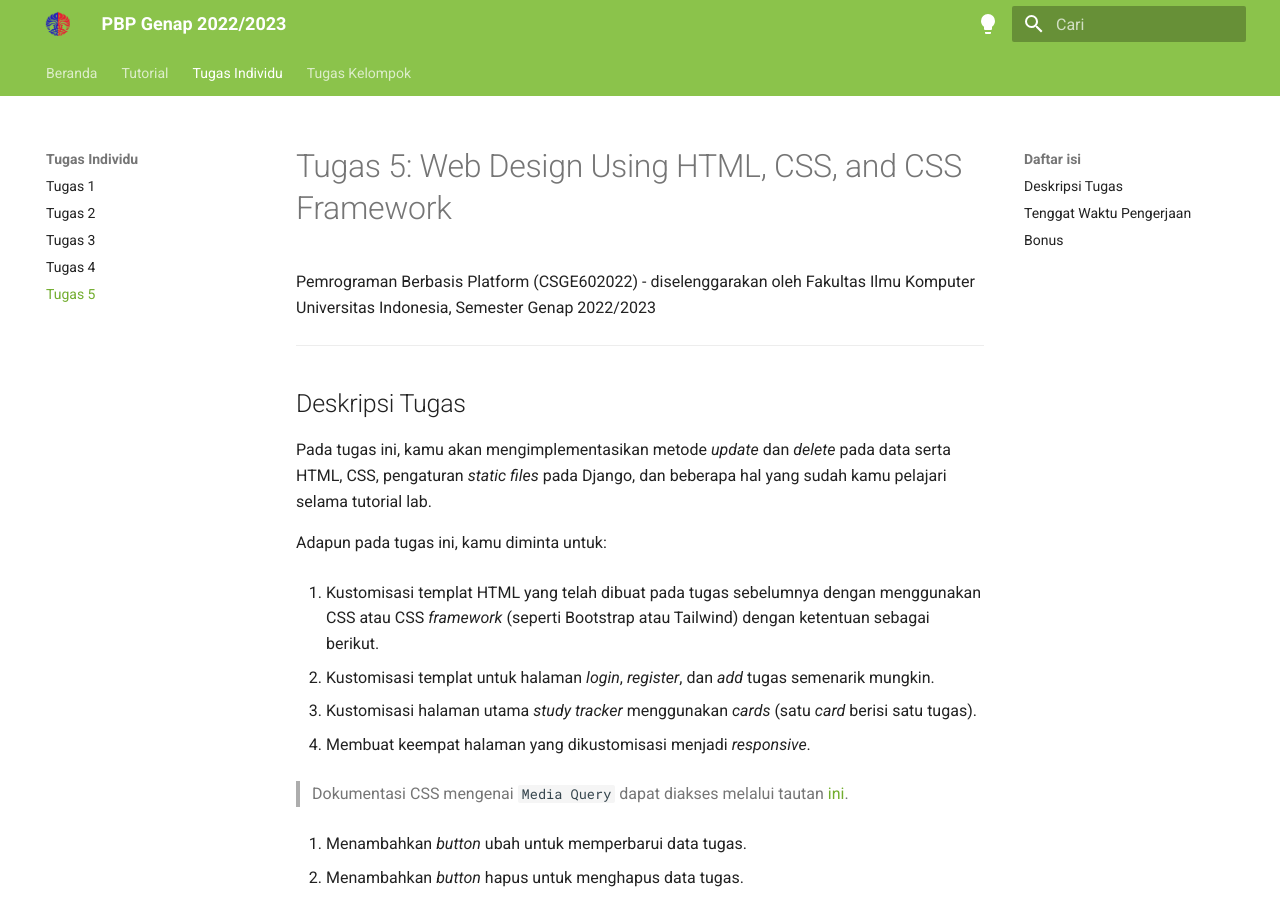
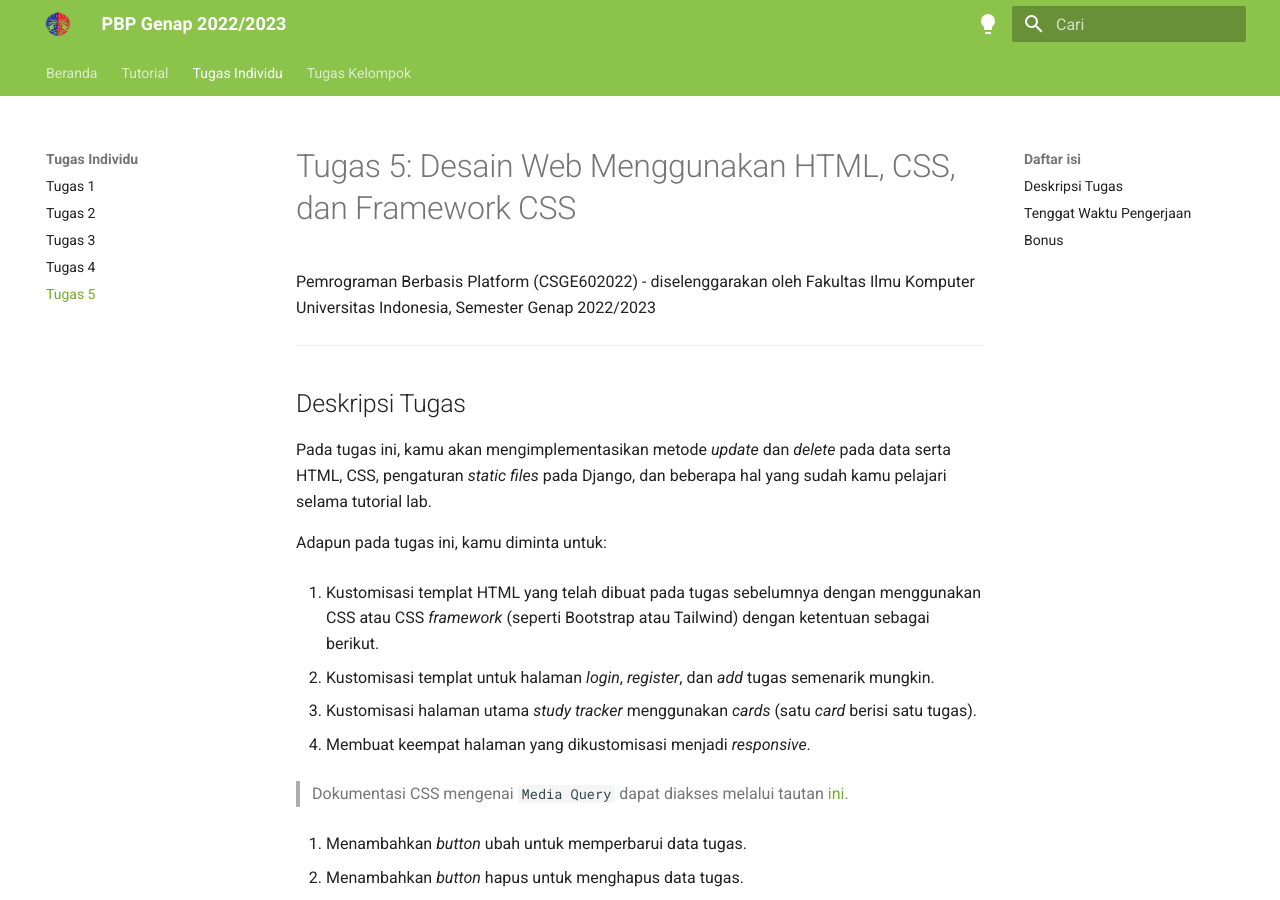
Before and after one commit to pbp-fasilkom-ui/genap-2023, an MkDocs documentation site: the page built from docs/tugas/tugas-5.md, in a window 1280 px wide and 900 px high. Built offline with MkDocs 1.6.1 and Material for MkDocs 9.7.7, drawn with Linux system fonts in a browser that asks for light colours.

Commit message:
change: title

```diff
--- a/docs/tugas/tugas-5.md
+++ b/docs/tugas/tugas-5.md
@@ -1,4 +1,4 @@
-# Tugas 5: Web Design Using HTML, CSS, and CSS Framework
+# Tugas 5: Desain Web Menggunakan HTML, CSS, dan Framework CSS
 
 Pemrograman Berbasis Platform (CSGE602022) - diselenggarakan oleh Fakultas Ilmu Komputer Universitas Indonesia, Semester Genap 2022/2023
 
```
